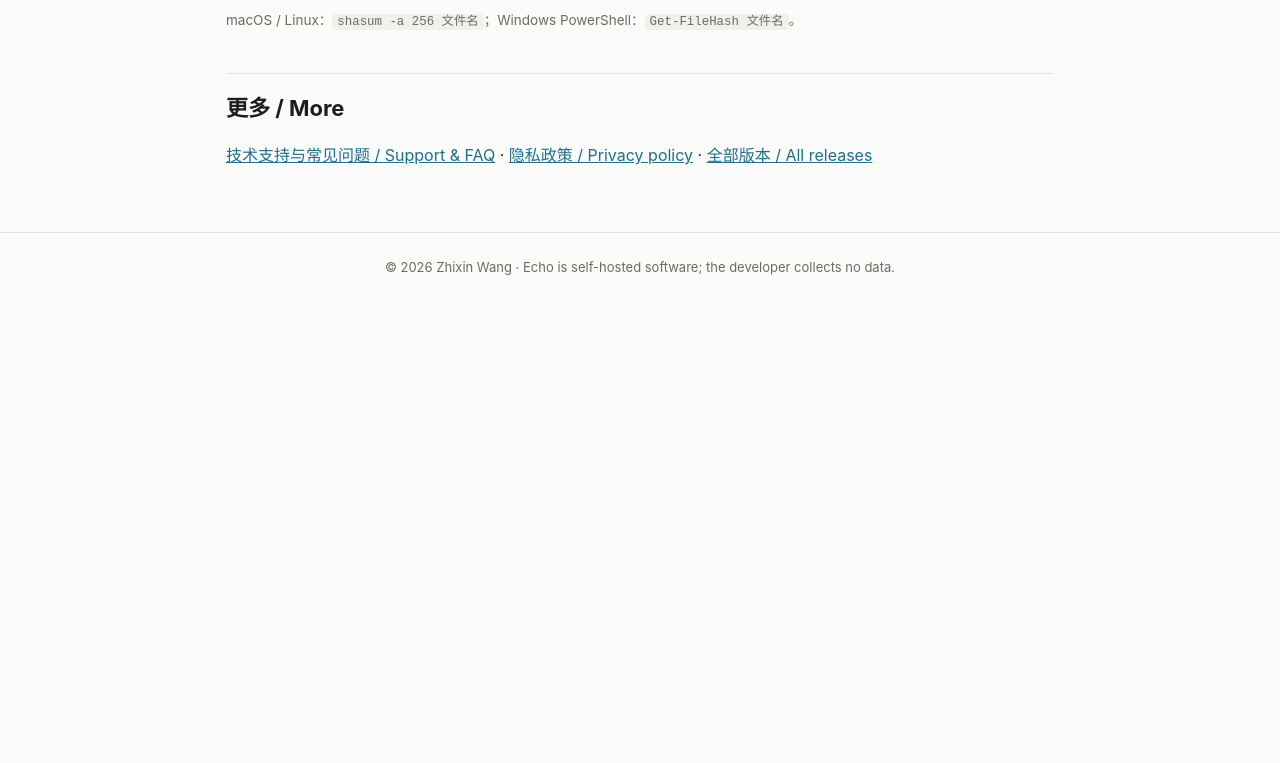
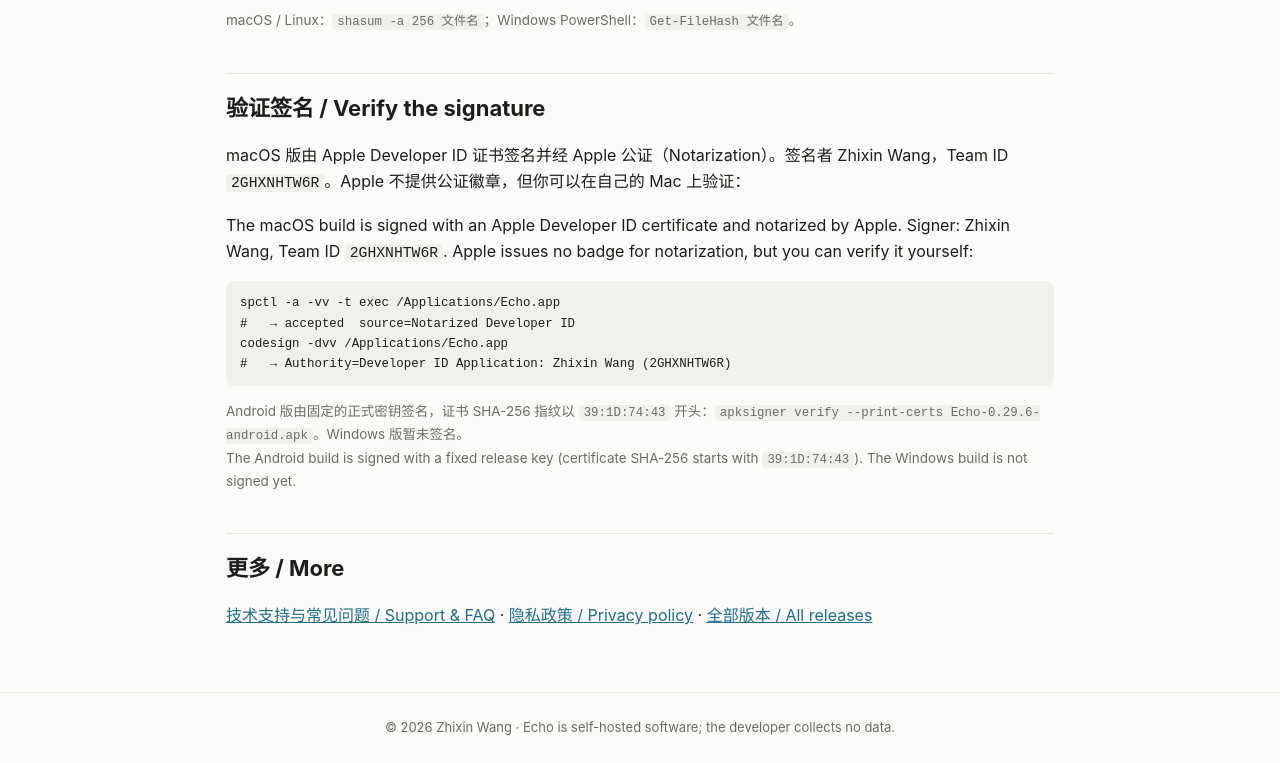
Before and after one commit to LostStarJustin/loststarjustin.github.io, a website: page echo/index.html in a window 1280 px wide. Shown: the part 1602-2365 px from the top of the page. Before the commit the page ends 1905 px from the top, so only its background shows below. Drawn offline with Linux system fonts and the light colour scheme.

Commit message:
下载页加「验证签名」一节：Developer ID / 公证验证命令、安卓证书指纹

```diff
--- a/echo/index.html
+++ b/echo/index.html
@@ -69,6 +69,15 @@
 </table>
 <p class="note">macOS / Linux：<code>shasum -a 256 文件名</code>；Windows PowerShell：<code>Get-FileHash 文件名</code>。</p>
 
+<h2>验证签名 / Verify the signature</h2>
+<p>macOS 版由 Apple Developer ID 证书签名并经 Apple 公证（Notarization）。签名者 Zhixin Wang，Team ID <code>2GHXNHTW6R</code>。Apple 不提供公证徽章，但你可以在自己的 Mac 上验证：</p>
+<p>The macOS build is signed with an Apple Developer ID certificate and notarized by Apple. Signer: Zhixin Wang, Team ID <code>2GHXNHTW6R</code>. Apple issues no badge for notarization, but you can verify it yourself:</p>
+<pre><code>spctl -a -vv -t exec /Applications/Echo.app
+#   → accepted  source=Notarized Developer ID
+codesign -dvv /Applications/Echo.app
+#   → Authority=Developer ID Application: Zhixin Wang (2GHXNHTW6R)</code></pre>
+<p class="note">Android 版由固定的正式密钥签名，证书 SHA-256 指纹以 <code>39:1D:74:43</code> 开头：<code>apksigner verify --print-certs Echo-0.29.6-android.apk</code>。Windows 版暂未签名。<br>The Android build is signed with a fixed release key (certificate SHA-256 starts with <code>39:1D:74:43</code>). The Windows build is not signed yet.</p>
+
 <h2>更多 / More</h2>
 <p><a href="support/">技术支持与常见问题 / Support &amp; FAQ</a> · <a href="privacy/">隐私政策 / Privacy policy</a> · <a href="https://github.com/LostStarJustin/loststarjustin.github.io/releases">全部版本 / All releases</a></p>
 </main>
```
